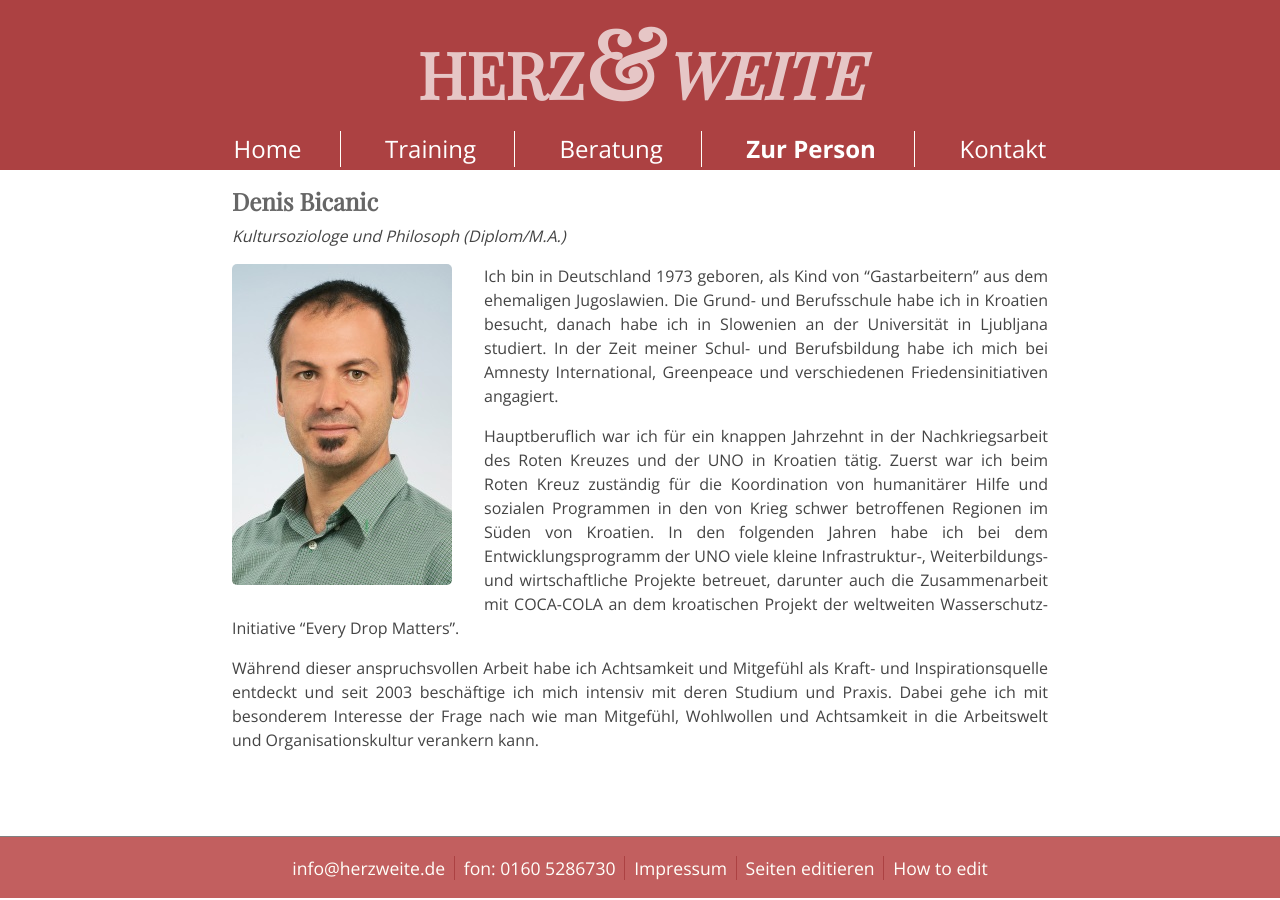
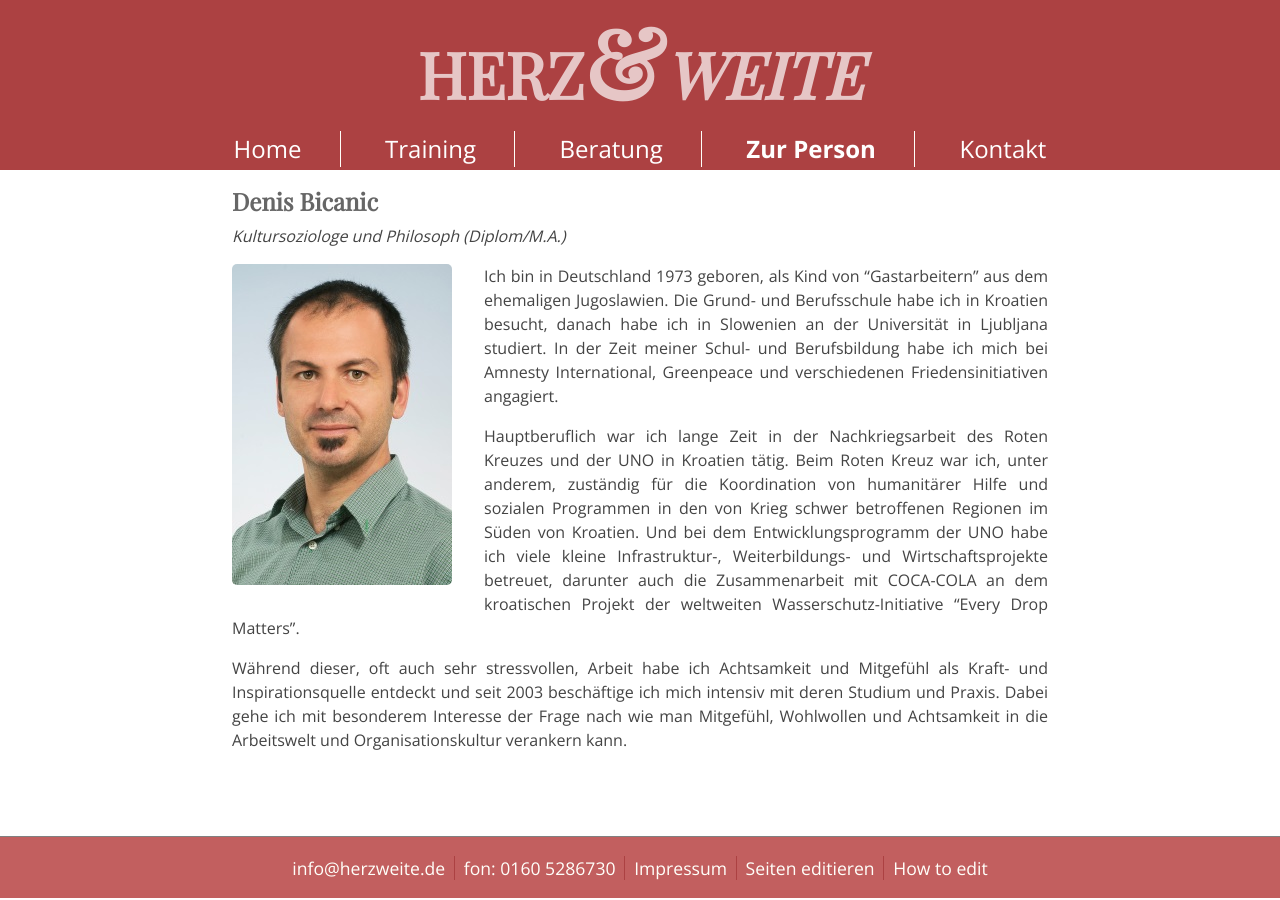
Before and after one commit to herzweite/herzweite.github.io, a Jekyll site: the page built from zur-person.md, in a window 1280 px wide. Built offline with Jekyll 4.4.1, drawn with Linux system fonts in a browser that asks for light colours; some web fonts are replaced; Markdown is read by kramdown in place of the engine named in the settings; comment, search, counter and statistics services are not loaded.

Commit message:
Update zur-person.md

```diff
--- a/zur-person.md
+++ b/zur-person.md
@@ -10,6 +10,6 @@
 
 Ich bin in Deutschland  1973 geboren, als Kind von "Gastarbeitern" aus dem ehemaligen Jugoslawien. Die Grund- und Berufsschule habe ich in Kroatien besucht, danach habe ich in Slowenien an der Universität in Ljubljana studiert. In der Zeit meiner Schul- und Berufsbildung habe ich mich bei Amnesty International, Greenpeace und verschiedenen Friedensinitiativen angagiert.
 
-Hauptberuflich war ich für ein knappen Jahrzehnt in der Nachkriegsarbeit des Roten Kreuzes und der UNO in Kroatien tätig. Zuerst war ich beim Roten Kreuz zuständig für die Koordination von humanitärer Hilfe und sozialen Programmen in den von Krieg schwer betroffenen Regionen im Süden von Kroatien. In den folgenden Jahren habe ich bei dem Entwicklungsprogramm der UNO viele kleine Infrastruktur-, Weiterbildungs- und wirtschaftliche Projekte betreuet, darunter auch die Zusammenarbeit mit COCA-COLA an dem kroatischen Projekt der weltweiten Wasserschutz-Initiative "Every Drop Matters".
+Hauptberuflich war ich lange Zeit in der Nachkriegsarbeit des Roten Kreuzes und der UNO in Kroatien tätig. Beim Roten Kreuz war ich, unter anderem, zuständig für die Koordination von humanitärer Hilfe und sozialen Programmen in den von Krieg schwer betroffenen Regionen im Süden von Kroatien. Und bei dem Entwicklungsprogramm der UNO habe ich viele kleine Infrastruktur-, Weiterbildungs- und Wirtschaftsprojekte betreuet, darunter auch die Zusammenarbeit mit COCA-COLA an dem kroatischen Projekt der weltweiten Wasserschutz-Initiative "Every Drop Matters".
 
-Während dieser anspruchsvollen Arbeit habe ich Achtsamkeit und Mitgefühl als Kraft- und Inspirationsquelle entdeckt und seit 2003 beschäftige ich mich intensiv mit deren Studium und Praxis. Dabei gehe ich mit besonderem Interesse der Frage nach wie man Mitgefühl, Wohlwollen und Achtsamkeit in die Arbeitswelt und Organisationskultur verankern kann.
+Während dieser, oft auch sehr stressvollen, Arbeit habe ich Achtsamkeit und Mitgefühl als Kraft- und Inspirationsquelle entdeckt und seit 2003 beschäftige ich mich intensiv mit deren Studium und Praxis. Dabei gehe ich mit besonderem Interesse der Frage nach wie man Mitgefühl, Wohlwollen und Achtsamkeit in die Arbeitswelt und Organisationskultur verankern kann.
```
